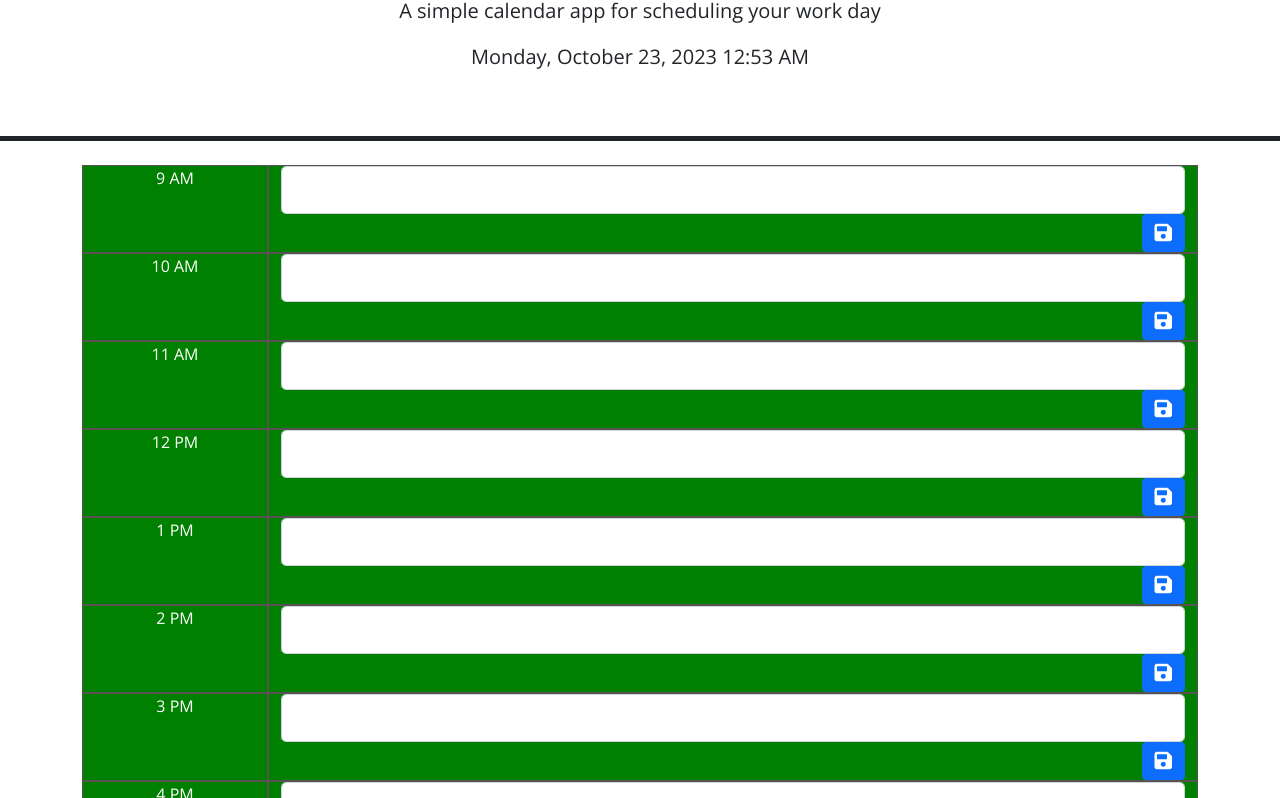
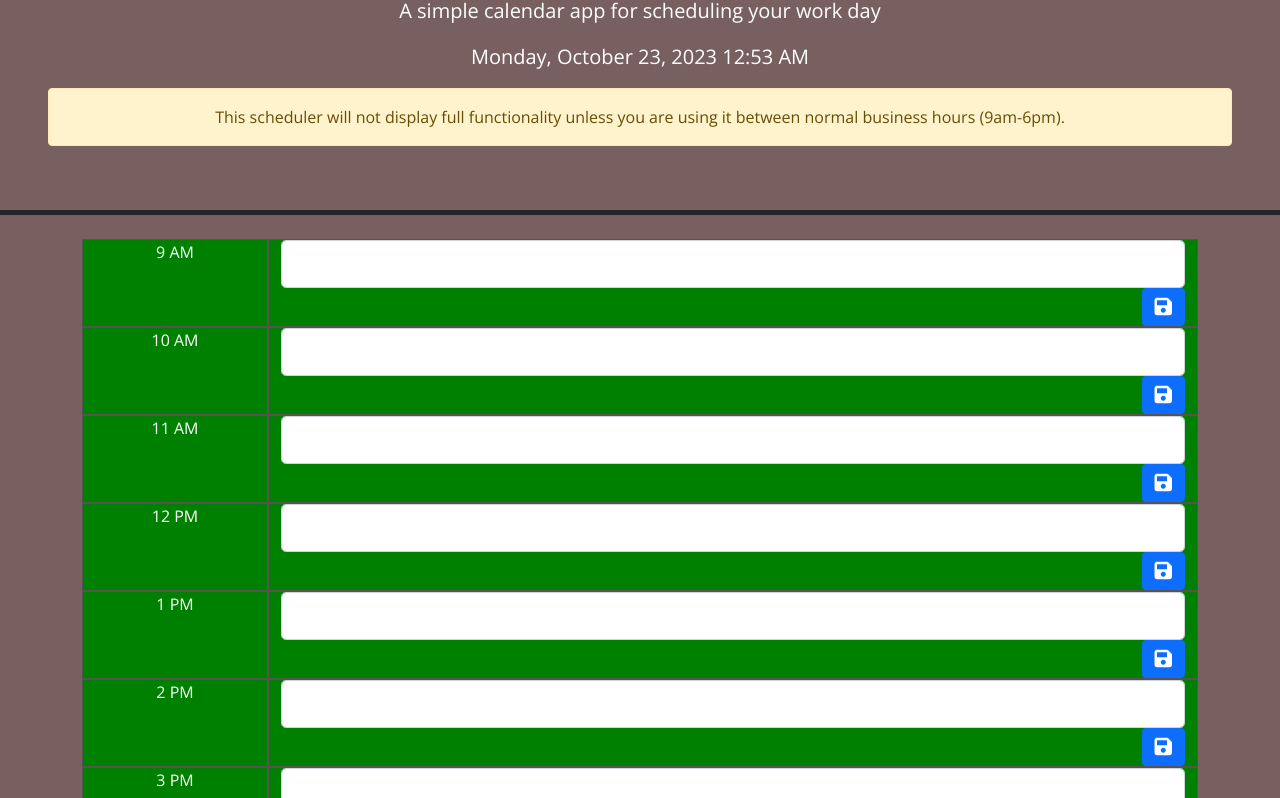
Before and after one commit to rg1202/workDayScheduler, a plain HTML site: page index.html in a window 1280 px wide. Shown: the part 137-935 px from the top of the page. Drawn offline with nearby package versions, Linux system fonts and the light colour scheme.

Commit message:
added a warning message to notify user that full functionality of the app can only be seen between business hours - also added stlying

```diff
--- a/index.html
+++ b/index.html
@@ -22,7 +22,7 @@
     href="https://cdnjs.cloudflare.com/ajax/libs/font-awesome/6.0.0-beta3/css/all.min.css"
     rel="stylesheet"
     />
-    <link rel="stylesheet" href="style.css" />
+    <link rel="stylesheet" href="style.css"/>
     <title>Work Day Scheduler</title>
   </head>
 
@@ -32,6 +32,7 @@
       <p class="lead">A simple calendar app for scheduling your work day</p>
       <p id="currentDay" class="lead"></p>
       <div id="message" class="alert alert-success" style="display: none;">Event has been saved to local storage.</div>
+      <div id="message3" class="alert alert-warning">This scheduler will not display full functionality unless you are using it between normal business hours (9am-6pm).</div>
     </header>
       <!-- Use class for "past", "present", and "future" to apply styles to the
         time-block divs accordingly. The javascript will need to do this by
--- a/script.js
+++ b/script.js
@@ -31,6 +31,15 @@
     const $message = $('#message'); // Select the message element
     const $message2 = $('#message2'); // Select the message element
     const $clearEventsButton = $('#clearEventsButton'); // Select the "Clear Events" button
+    const businessHoursStart = dayjs().set('hour', 9).set('minute', 0);
+    const businessHoursEnd = dayjs().set('hour', 18).set('minute', 0);
+    const $message3 = $('#message3');
+    const currentTime2 = dayjs();
+
+    if (currentTime2.isBefore(businessHoursStart) || currentTime2.isAfter(businessHoursEnd)) {
+      // Show the message
+      $message3.show();
+  }
 
      // Function to clear events from local storage
      function clearEvents() {
--- a/style.css
+++ b/style.css
@@ -1,10 +1,16 @@
+header {
+  background-color: #796060;
+  color: white;
+}
+
 body {
   font-family: 'Open Sans', sans-serif;
   font-size: 16px;
+  background-color: #796060;
 }
 
 .past {
-  background-color: #d3d3d3;
+  background-color: darkslategray;
   color: white;
   padding: 5px;
   border: 1px solid white;
```
